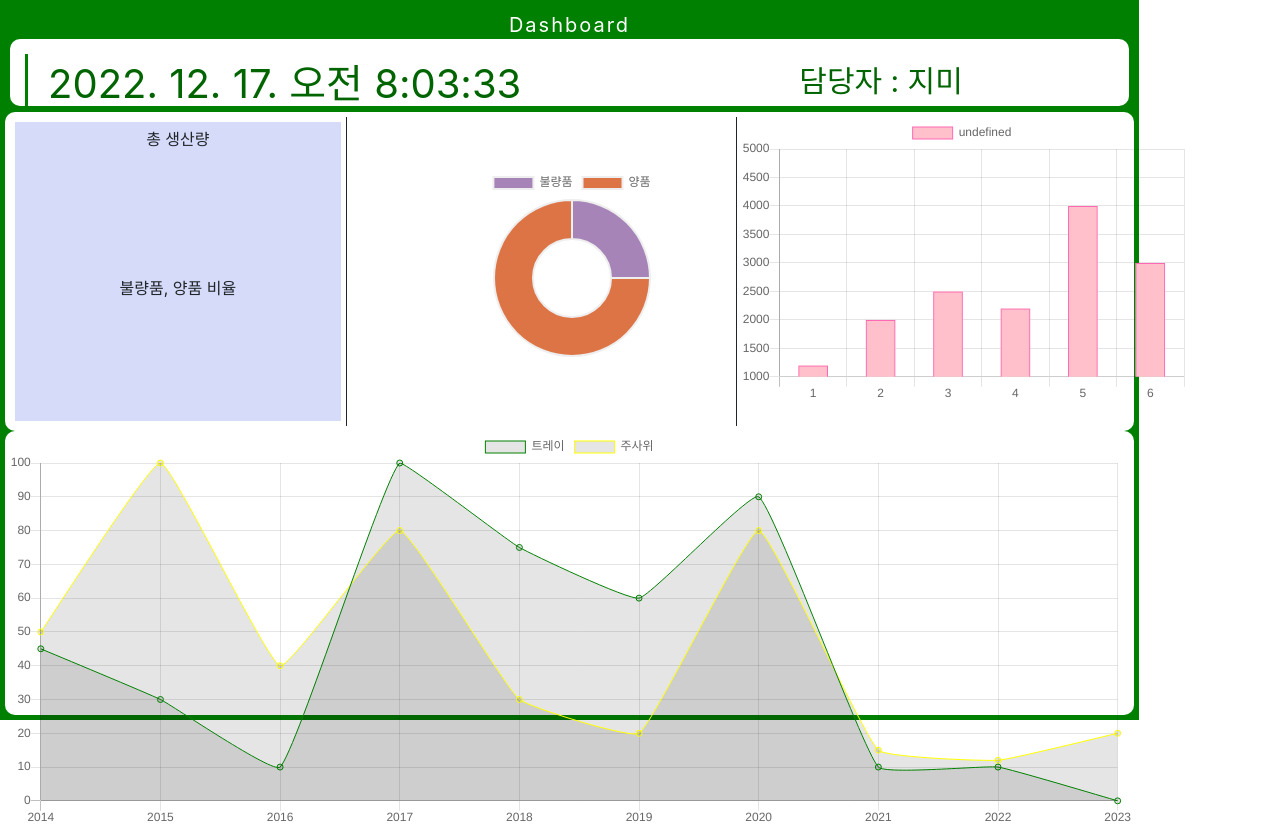
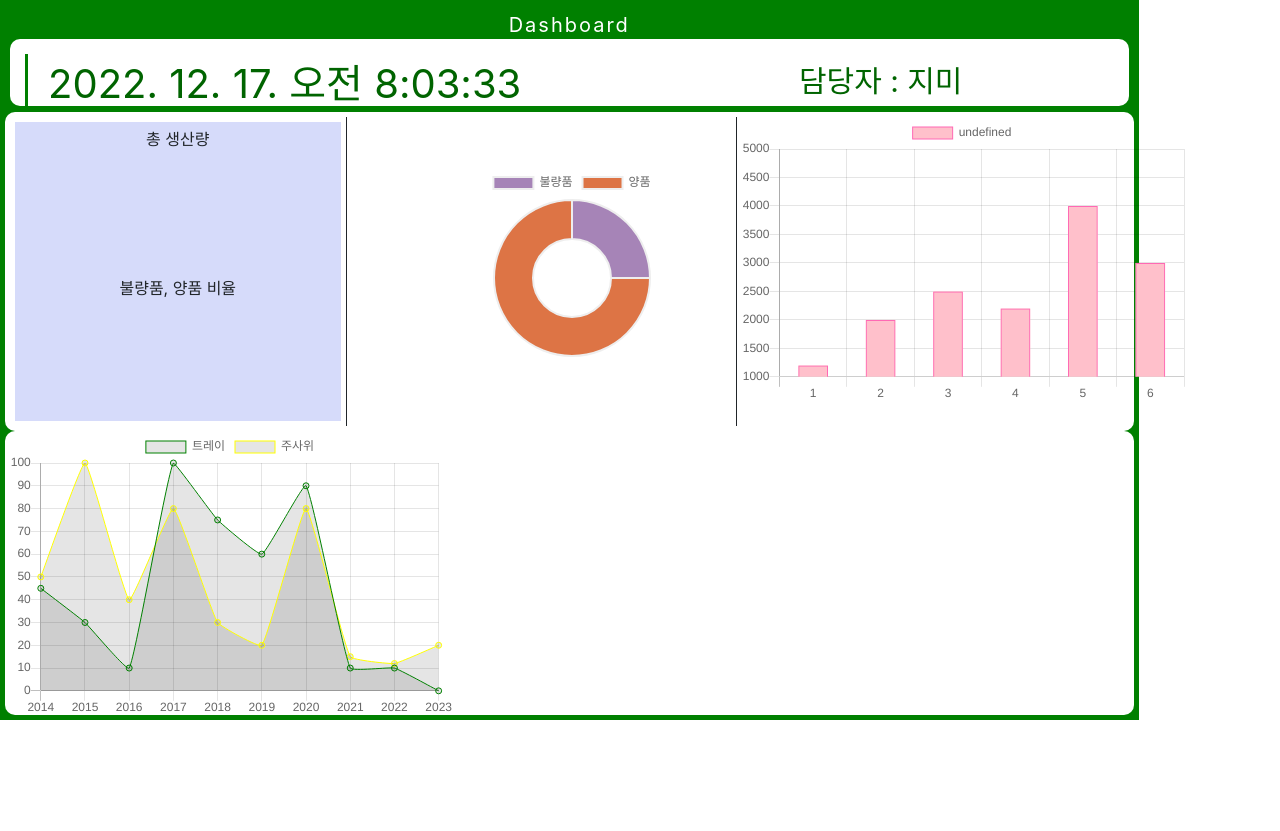
Before and after one commit to JinJuHa/PLC-project, a Vue app: page /dashboard in a window 1280 px wide. After the commit the page ends 800 px from the top, so only its background shows below. Built offline with nearby package versions, Linux system fonts and the light colour scheme.

Commit message:
dashboard

```diff
--- a/src/views/dashboard/rough.vue
+++ b/src/views/dashboard/rough.vue
@@ -44,7 +44,13 @@
       </div>
     </div>
     <div class="dashboard-footer">
-      <line-chart id="chart" ref="lineChart" :chart-data="lineChart.data" :options="lineChart.options"></line-chart>
+      <line-chart
+        id="chart"
+        ref="lineChart"
+        :chart-data="lineChart.data"
+        :options="lineChart.options"
+        style="width: 450px; height: 290px"
+      ></line-chart>
     </div>
   </div>
 </template>
```
